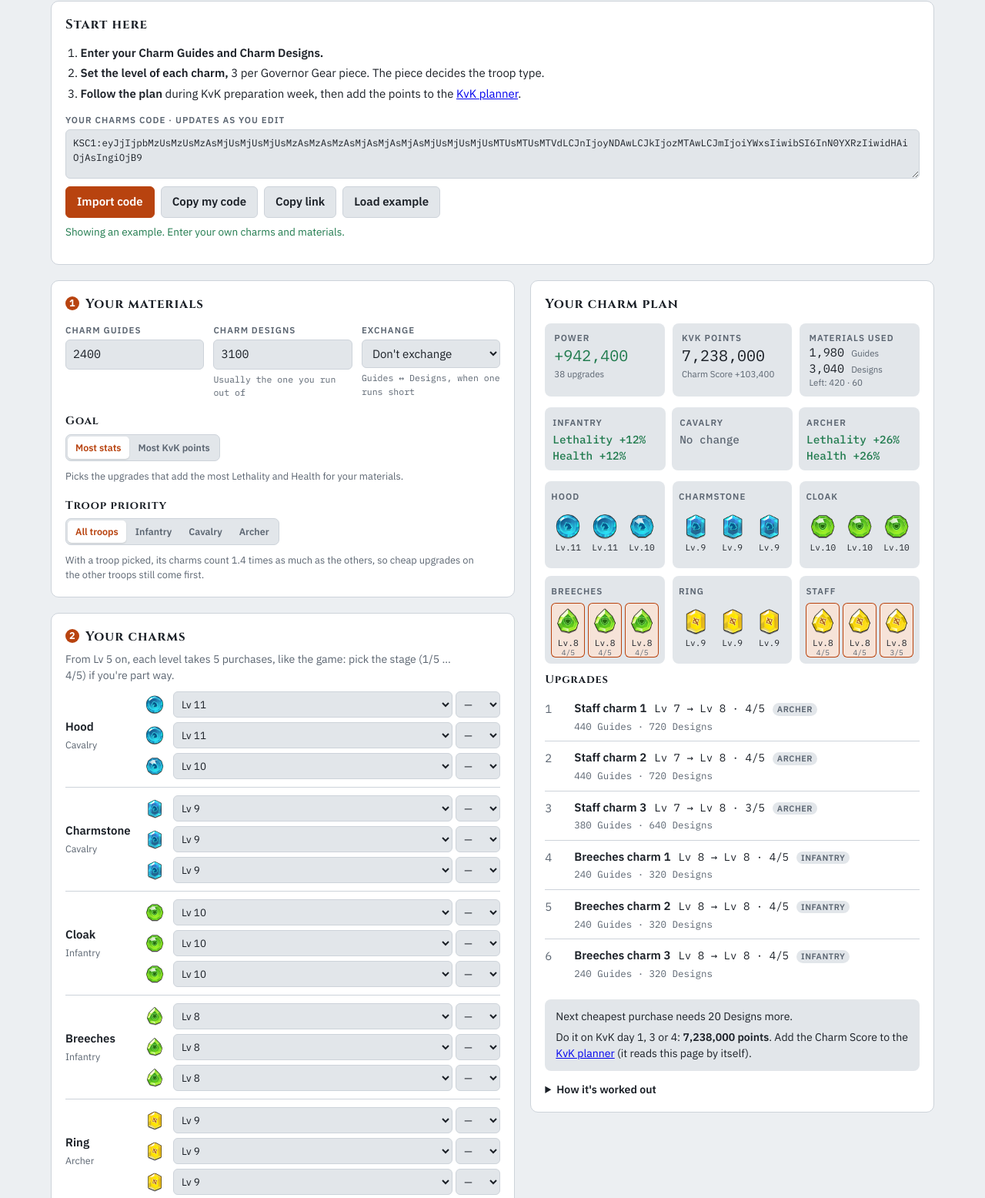
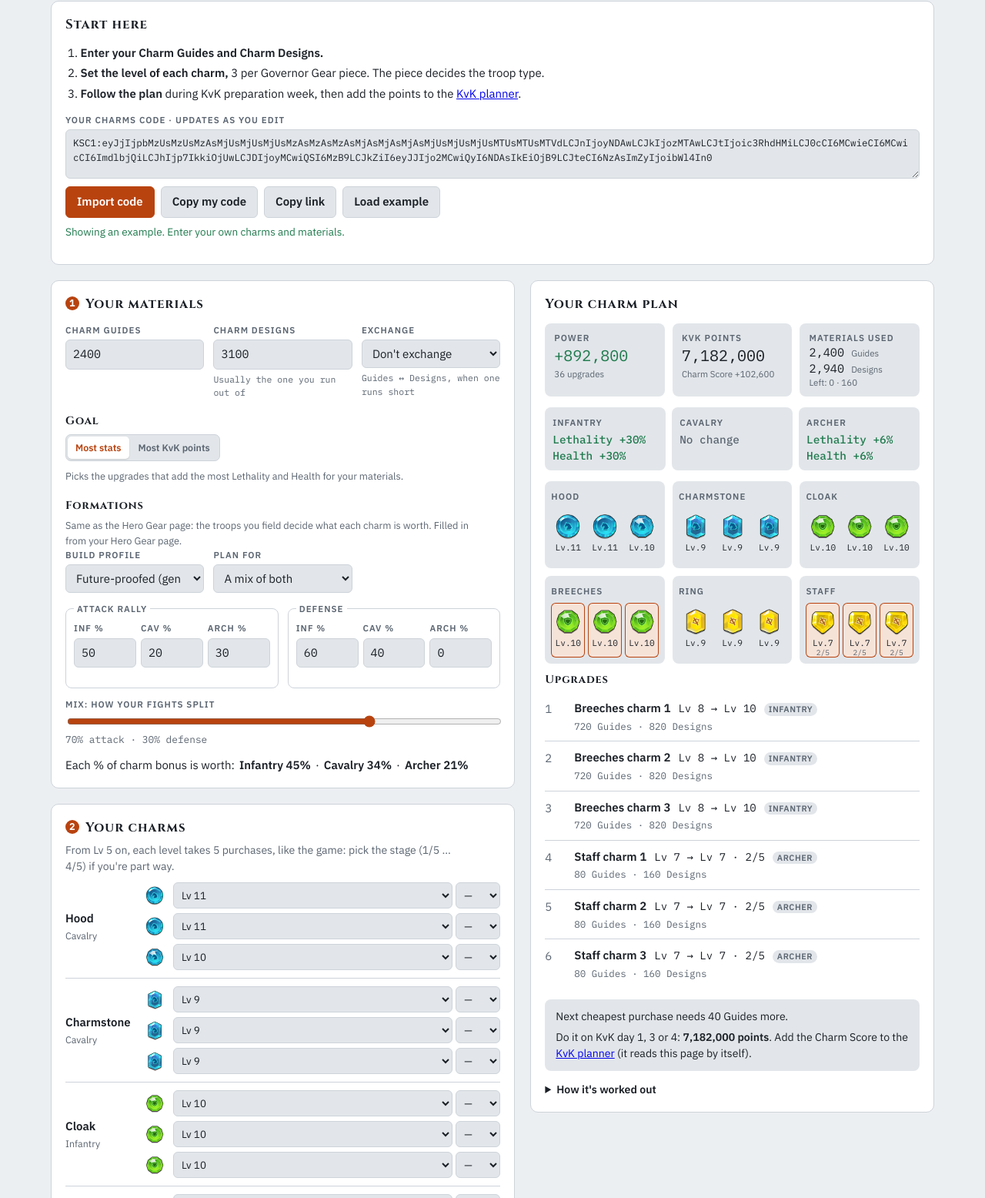
Before and after one commit to llomgui/ks-tools, a plain HTML site: page charms/index.html in a window 1280 px wide. Shown: the part 319-1875 px from the top of the page at 77% size. Drawn offline with Linux system fonts and the light colour scheme.

Commit message:
Charms: attack/defense formations and build profile like Hero Gear, instead of a troop focus
Co-Authored-By: Claude Opus 5.5 <noreply@anthropic.com>

```diff
--- a/assets/charms-model.js
+++ b/assets/charms-model.js
@@ -78,14 +78,30 @@ function gains(a,b){
   for(let i=0;i<N;i++){stat[troopOf(i)]+=CUM[b[i]].stat-CUM[a[i]].stat;ev+=CUM[b[i]].ev-CUM[a[i]].ev;pw+=CUM[b[i]].pw-CUM[a[i]].pw;}
   return {stat,score:ev,power:pw};}
 
-/* troop priority: the focused troop counts 1.4× (Kingshot Optimizer keeps priorities within about 1.4×,
-   so cheap upgrades on the other troops still get picked) */
-const weightsFor=f=>f==='all'?{I:1,C:1,A:1}:{I:f==='I'?1.4:1,C:f==='C'?1.4:1,A:f==='A'?1.4:1};
+/* troop weights: same method as the Hero Gear and Governor Gear pages. Each troop's Lethality + Health weight
+   from the build profile, scaled by its share of the formation (profiles assume 50/20/30); attack and defense
+   formations blended by how your fights split. */
+const PROF={growth:{I:[1.5,0.7],C:[0.2,0.4],A:[0.7,1.4]},combat:{I:[1.5,0.7],C:[0.4,1.2],A:[0.6,1.3]},
+  gen4:{I:[1.5,1.1],C:[0.4,1.2],A:[0.6,1.2]},flat:{I:[1,1],C:[1,1],A:[1,1]}};
+const BASE={I:50,C:20,A:30};
+function formW(prof,f){const P=PROF[prof]||PROF.gen4,sum=f.I+f.C+f.A,W={};
+  for(const t of ['I','C','A'])W[t]=(P[t][0]+P[t][1])*(sum>0?f[t]*100/sum:BASE[t])/BASE[t];return W;}
+function weightsOf(st){const a=formW(st.prof,st.att),d=formW(st.prof,st.def);
+  if(st.for==='att')return a;if(st.for==='def')return d;
+  const m=st.mix/100;return {I:a.I*m+d.I*(1-m),C:a.C*m+d.C*(1-m),A:a.A*m+d.A*(1-m)};}
+/* start from the Hero Gear page's settings, so every page agrees */
+function heroDefaults(){
+  const d={prof:'gen4',att:{I:50,C:20,A:30},def:{I:60,C:40,A:0},mix:70,for:'mix'};
+  try{const h=JSON.parse(localStorage.getItem('hgp-state-v3')||'null');
+    if(h){if(PROF[h.profile])d.prof=h.profile;
+      if(h.form){const f=h.form;if(f.att)d.att={I:+f.att[0]||0,C:+f.att[1]||0,A:+f.att[2]||0};if(f.def)d.def={I:+f.def[0]||0,C:+f.def[1]||0,A:+f.def[2]||0};if(f.mix!=null)d.mix=+f.mix;}
+      if(['att','def','mix'].includes(h.planFor))d.for=h.planFor;}}catch(e){}
+  return d;}
 /* the plan for a saved or edited state */
-const planFor=st=>optimize(st.cur,st,{w:weightsFor(st.f),mode:st.m,x:st.x,goal:st.m==='score'&&st.tp>0?st.tp/KVK_PTS:0});
+const planFor=st=>optimize(st.cur,st,{w:weightsOf(st),mode:st.m,x:st.x,goal:st.m==='score'&&st.tp>0?st.tp/KVK_PTS:0});
 
 /* KSC1 codes: charm positions, materials, focus, goal, points target, exchanges */
-function encode(st){return 'KSC1:'+btoa(JSON.stringify({c:st.cur,g:st.g,d:st.d,f:st.f,m:st.m,tp:st.tp,x:st.x})).replace(/=+$/,'');}
+function encode(st){return 'KSC1:'+btoa(JSON.stringify({c:st.cur,g:st.g,d:st.d,m:st.m,tp:st.tp,x:st.x,p:st.prof,a:st.att,df:st.def,mx:st.mix,fr:st.for})).replace(/=+$/,'');}
 function decode(txt){
   const raw=String(txt||'').trim().replace(/^.*#/,'');
   if(!/^KSC1:/i.test(raw))throw new Error('This is not a Charms code. It should start with KSC1:');
@@ -93,11 +109,15 @@ function decode(txt){
   return clean(o);}
 function clean(o){
   o=o||{};const c=Array.isArray(o.c)?o.c:Array.isArray(o.cur)?o.cur:[];
+  const h=heroDefaults(),fm=(v,dv)=>v&&typeof v==='object'?{I:Math.max(0,+v.I||0),C:Math.max(0,+v.C||0),A:Math.max(0,+v.A||0)}:{...dv};
+  const p=o.p||o.prof,a=o.a||o.att,df=o.df||o.def,mx=o.mx!=null?o.mx:o.mix,fr=o.fr||o.for;
   return {cur:Array.from({length:N},(_,i)=>Math.max(0,Math.min(PMAX,Math.floor(+c[i]||0)))),
-    g:Math.max(0,Math.floor(+o.g||0)),d:Math.max(0,Math.floor(+o.d||0)),f:['all','I','C','A'].includes(o.f)?o.f:'all',
-    m:o.m==='score'?'score':'stats',tp:Math.max(0,Math.floor(+o.tp||0)),x:[0,1,2].includes(+o.x)?+o.x:0};}
+    g:Math.max(0,Math.floor(+o.g||0)),d:Math.max(0,Math.floor(+o.d||0)),
+    m:o.m==='score'?'score':'stats',tp:Math.max(0,Math.floor(+o.tp||0)),x:[0,1,2].includes(+o.x)?+o.x:0,
+    prof:PROF[p]?p:h.prof,att:fm(a,h.att),def:fm(df,h.def),mix:mx!=null&&isFinite(+mx)?Math.max(0,Math.min(100,+mx)):h.mix,
+    for:['att','def','mix'].includes(fr)?fr:h.for};}
 const KEY='ks-charms-v1';
 function loadSaved(){try{const o=JSON.parse(localStorage.getItem(KEY)||'null');return o?clean(o):null;}catch(e){return null;}}
 
-window.CH={L,MAXL,STEP_L,PMAX,KVK_PTS,posOf,lvAt,lvName,buy,CUM,PIECES,TROOP,N,troopOf,img,optimize,planFor,gains,weightsFor,encode,decode,clean,KEY,loadSaved};
+window.CH={L,MAXL,STEP_L,PMAX,KVK_PTS,posOf,lvAt,lvName,buy,CUM,PIECES,TROOP,N,troopOf,img,optimize,planFor,gains,weightsOf,heroDefaults,encode,decode,clean,KEY,loadSaved};
 })();
--- a/assets/charms.js
+++ b/assets/charms.js
@@ -6,7 +6,7 @@ const big=n=>n>=1e4?(+(n/1e3).toFixed(n>=1e5?0:1))+'K':fmt(n);
 const pct=n=>(+n.toFixed(2)).toString();
 
 /* ---------- state ---------- */
-const EXAMPLE={cur:[11,11,10,9,9,9, 10,10,10,8,8,8, 9,9,9,7,7,7].map(l=>C.posOf(l,0)),g:2400,d:3100,f:'all',m:'stats',tp:0,x:0};
+const EXAMPLE={cur:[11,11,10,9,9,9, 10,10,10,8,8,8, 9,9,9,7,7,7].map(l=>C.posOf(l,0)),g:2400,d:3100,m:'stats',tp:0,x:0};
 let st=C.loadSaved(),isExample=false;
 if(!st){st=C.clean(EXAMPLE);isExample=true;}
 const save=()=>{if(isExample)return;try{localStorage.setItem(C.KEY,JSON.stringify(st))}catch(e){}};
@@ -25,9 +25,11 @@ function writeInputs(){
   $('r-g').value=st.g||'';$('r-d').value=st.d||'';$('r-x').value=st.x;$('r-tp').value=st.tp||'';
   document.querySelectorAll('#mode button').forEach(b=>b.setAttribute('aria-pressed',b.dataset.m===st.m?'true':'false'));
   $('tp-box').hidden=st.m!=='score';
-  $('focus').classList.toggle('dim',st.m==='score');$('focus-foot').hidden=st.m==='score';
-  $('mode-foot').textContent=st.m==='score'?'Picks by Charm Score (70 KvK points each). It often pushes a few charms very high: good for points, not the best for your account. Troop priority is ignored.':'Picks the upgrades that add the most Lethality and Health for your materials.';
-  document.querySelectorAll('#focus button').forEach(b=>b.setAttribute('aria-pressed',b.dataset.f===st.f?'true':'false'));
+  $('wt-box').classList.toggle('dim',st.m==='score');
+  $('mode-foot').textContent=st.m==='score'?'Picks by Charm Score (70 KvK points each). It often pushes a few charms very high: good for points, not the best for your account. Formations are ignored.':'Picks the upgrades that add the most Lethality and Health for your materials.';
+  $('w-prof').value=st.prof;$('w-for').value=st.for;$('w-mix').value=st.mix;
+  ['I','C','A'].forEach(t=>{$('fa-'+t).value=st.att[t];$('fd-'+t).value=st.def[t];});
+  $('mixf').hidden=st.for!=='mix';
   document.querySelectorAll('.ch-row').forEach(r=>{const i=+r.dataset.i,{l,s}=C.lvAt(st.cur[i]);
     r.querySelector('.lv').innerHTML=lvOpts(l);const so=r.querySelector('.st');so.innerHTML=stOpts(l,s);so.disabled=!(l>=C.STEP_L&&l<C.MAXL);
     const ic=r.querySelector('.ch-ic');ic.src=C.img(C.troopOf(i),l);ic.classList.toggle('off',l===0);});}
@@ -40,6 +42,12 @@ function tile(i,from,to){
     <img src="${C.img(t,b.l)}" alt="" loading="lazy"><span class="ch-lv">${lbl(to)}</span></div>`;}
 function render(){
   plan=C.planFor(st);
+  const sumF=f=>f.I+f.C+f.A;
+  $('fs-att').textContent=sumF(st.att)===100?'':`Adds up to ${sumF(st.att)}%: read as shares`;
+  $('fs-def').textContent=sumF(st.def)===100?'':`Adds up to ${sumF(st.def)}%: read as shares`;
+  $('mix-o').textContent=`${st.mix}% attack · ${100-st.mix}% defense`;
+  const W=C.weightsOf(st),ws=W.I+W.C+W.A;
+  $('wout').innerHTML=ws>0?`Each % of charm bonus is worth: ${['I','C','A'].map(t=>`<b>${C.TROOP[t]} ${Math.round(W[t]/ws*100)}%</b>`).join(' · ')}`:'All your formations are 0%: add troops.';
   const pts=Math.round(plan.score*C.KVK_PTS),ug=st.g-plan.left.g,ud=st.d-plan.left.d;
   $('s-pw').textContent=plan.power?'+'+fmt(plan.power):'—';$('s-pw2').textContent=plan.steps.length?`${plan.steps.reduce((a,s)=>a+s.to-s.from,0)} upgrades`:'';
   $('s-kvk').textContent=pts?fmt(pts):'—';$('s-kvk2').textContent=plan.score?`Charm Score +${fmt(plan.score)}`:'';
@@ -82,7 +90,10 @@ $('app-ch').addEventListener('change',e=>{
 [['r-g','g'],['r-d','d'],['r-tp','tp']].forEach(([id,k])=>$(id).addEventListener('input',()=>{st[k]=Math.max(0,Math.floor(+$(id).value||0));mine();render();}));
 $('r-x').addEventListener('change',()=>{st.x=+$('r-x').value;mine();render();});
 $('mode').addEventListener('click',e=>{const b=e.target.closest('button');if(!b)return;st.m=b.dataset.m;mine();writeInputs();render();});
-$('focus').addEventListener('click',e=>{const b=e.target.closest('button');if(!b)return;st.f=b.dataset.f;mine();writeInputs();render();});
+$('w-prof').addEventListener('change',()=>{st.prof=$('w-prof').value;mine();render();});
+$('w-for').addEventListener('change',()=>{st.for=$('w-for').value;mine();writeInputs();render();});
+$('w-mix').addEventListener('input',()=>{st.mix=+$('w-mix').value;mine();render();});
+document.querySelectorAll('[data-w]').forEach(el=>el.addEventListener('input',()=>{st[el.dataset.w][el.dataset.t]=Math.max(0,Math.min(100,+el.value||0));mine();render();}));
 $('all-go').addEventListener('click',()=>{const l=+$('all-l').value;st.cur=st.cur.map(()=>C.posOf(l,0));mine();writeInputs();render();});
 $('more').addEventListener('click',()=>{showAll=!showAll;render();});
 function load(o,msg){st=o;isExample=false;writeInputs();render();say(msg,'ok');}
--- a/assets/style.css
+++ b/assets/style.css
@@ -438,7 +438,7 @@ body.is-updating .upd{display:inline-block;animation:upd 1s ease-in-out infinite
 .ch-gain{background:var(--sunk);border-radius:8px;padding:8px 10px;min-width:0}
 .ch-gain b{display:block;font-family:var(--mono);font-weight:500;font-size:.9rem}
 .ch-gain b.no{color:var(--muted)}
-.seg.dim{opacity:.45}
+.seg.dim,.ch-wt.dim{opacity:.45}
 .ch-gain.up b{color:var(--good)}
 .ch-tiles{display:grid;grid-template-columns:repeat(auto-fill,minmax(150px,1fr));gap:10px;margin-bottom:10px}
 .ch-tp{background:var(--sunk);border-radius:8px;padding:8px}
--- a/charms/index.html
+++ b/charms/index.html
@@ -67,11 +67,40 @@
           <label class="field"><span class="label">KvK points target</span><input id="r-tp" type="number" min="0" step="1000"><span class="hint">Optional: stop once reached</span></label>
         </div>
         <p class="foot" id="mode-foot"></p>
-        <h3 class="sub" style="margin-top:18px">Troop priority</h3>
-        <div class="seg" id="focus" role="group" aria-label="Troop focus">
-          <button type="button" data-f="all">All troops</button><button type="button" data-f="I">Infantry</button><button type="button" data-f="C">Cavalry</button><button type="button" data-f="A">Archer</button>
+        <h3 class="sub" style="margin-top:18px">Formations</h3>
+        <div class="ch-wt" id="wt-box">
+        <p class="foot" style="margin-top:0">Same as the Hero Gear page: the troops you field decide what each charm is worth. Filled in from your Hero Gear page.</p>
+        <div class="res">
+          <label class="field"><span class="label">Build profile</span>
+            <select id="w-prof">
+              <option value="growth">Early Game Growth (PvE)</option>
+              <option value="combat">Early Game Combat (PvP 50/20/30)</option>
+              <option value="gen4">Future-proofed (gen 4+)</option>
+              <option value="flat">Unweighted</option>
+            </select></label>
+          <label class="field"><span class="label">Plan for</span>
+            <select id="w-for">
+              <option value="att">Attack rally</option>
+              <option value="def">Defense</option>
+              <option value="mix">A mix of both</option>
+            </select></label>
         </div>
-        <p class="foot" id="focus-foot">With a troop picked, its charms count 1.4 times as much as the others, so cheap upgrades on the other troops still come first.</p>
+        <div class="forms" style="margin-top:12px">
+          <fieldset><legend class="label">Attack rally</legend>
+            <div class="fr"><label class="field"><span class="label">Inf %</span><input id="fa-I" data-w="att" data-t="I" type="number" min="0" max="100"></label>
+            <label class="field"><span class="label">Cav %</span><input id="fa-C" data-w="att" data-t="C" type="number" min="0" max="100"></label>
+            <label class="field"><span class="label">Arch %</span><input id="fa-A" data-w="att" data-t="A" type="number" min="0" max="100"></label></div>
+            <small class="fs" id="fs-att"></small></fieldset>
+          <fieldset><legend class="label">Defense</legend>
+            <div class="fr"><label class="field"><span class="label">Inf %</span><input id="fd-I" data-w="def" data-t="I" type="number" min="0" max="100"></label>
+            <label class="field"><span class="label">Cav %</span><input id="fd-C" data-w="def" data-t="C" type="number" min="0" max="100"></label>
+            <label class="field"><span class="label">Arch %</span><input id="fd-A" data-w="def" data-t="A" type="number" min="0" max="100"></label></div>
+            <small class="fs" id="fs-def"></small></fieldset>
+        </div>
+        <label class="field mixf" id="mixf"><span class="label">Mix: how your fights split</span>
+          <input id="w-mix" type="range" min="0" max="100" step="5"><span class="mixo" id="mix-o"></span></label>
+        <p class="gv-wout" id="wout"></p>
+        </div>
       </section>
 
       <section class="panel" aria-labelledby="h-ch">
```
